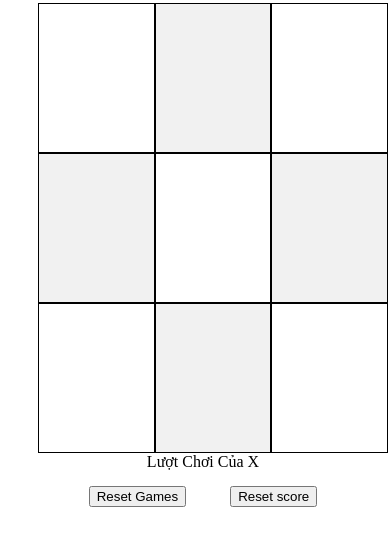
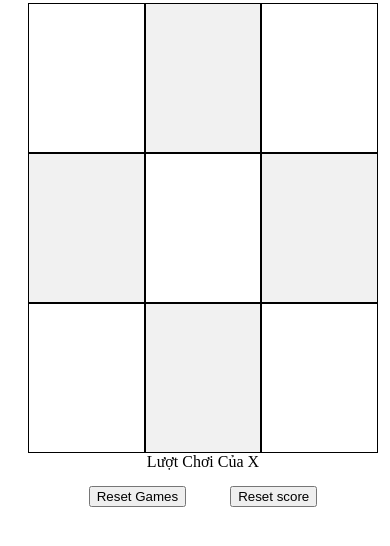
Before and after one commit to QuocViet92/tigtactoeJs, a website built with Vite: page index.html in a window 390 px wide. Shown: the part 110-656 px from the top of the page. Built offline with nearby package versions, Linux system fonts and the light colour scheme.

Commit message:
refactor

```diff
--- a/index.css
+++ b/index.css
@@ -144,7 +144,7 @@
         display: grid;
         grid-template-columns: 1fr 1fr 1fr;
         width: 100%;
-        padding: 0 10px;
+
     }
     .row{
         width: auto;
```
